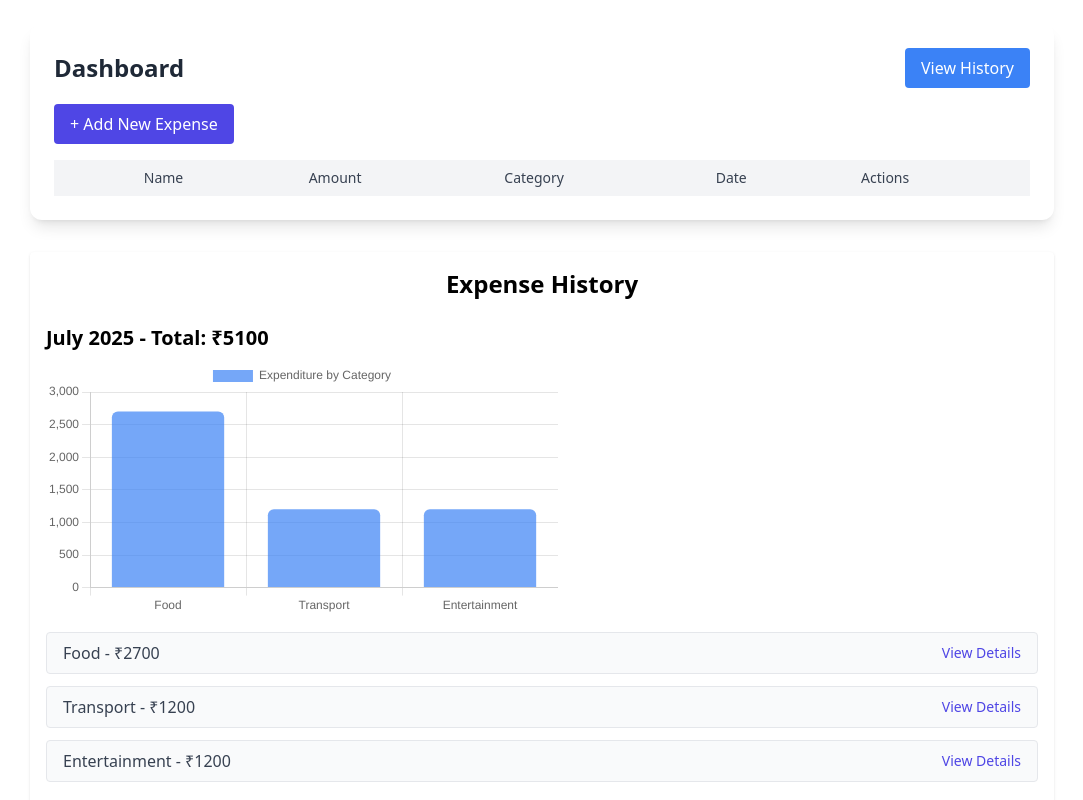
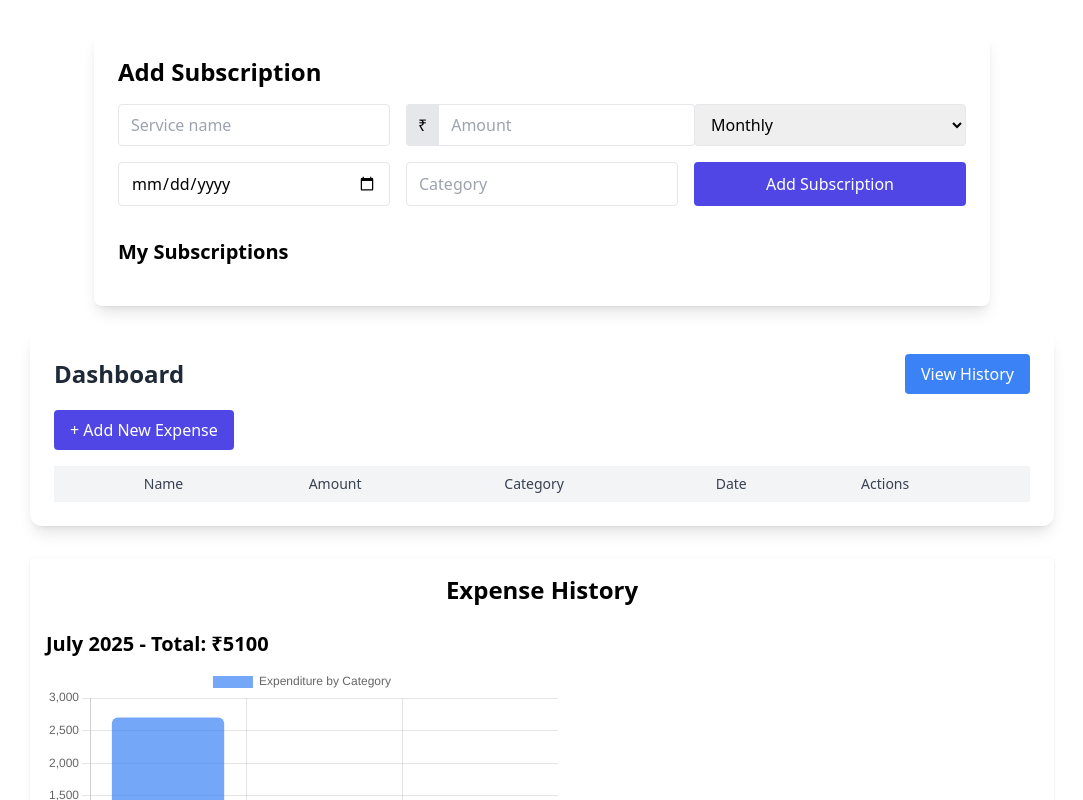
Before and after one commit to dipteshrastogi/Expense-Tracker-Project, a React (Vite) app in the folder frontend/: page / in a window 1280 px wide. Shown: the top 800 px of the page, without its empty margins (98-1181 px from the left). Built offline with nearby package versions, Linux system fonts and the light colour scheme.

Commit message:
Feat: added subscription page

```diff
--- a/frontend/package.json
+++ b/frontend/package.json
@@ -17,7 +17,8 @@
     "react-dnd": "^16.0.1",
     "react-dnd-html5-backend": "^16.0.1",
     "react-dom": "^19.1.0",
-    "react-router-dom": "^7.6.3"
+    "react-router-dom": "^7.6.3",
+    "uuid": "^11.1.0"
   },
   "devDependencies": {
     "@eslint/js": "^9.29.0",
--- a/frontend/src/App.jsx
+++ b/frontend/src/App.jsx
@@ -1,4 +1,5 @@
 import { useState } from 'react'
+import SubscriptionPage from './components/SubscriptionPage.jsx'
 import DashboardPage from './components/DashboardPage.jsx'
 import ProfilePage from './components/ProfilePage.jsx'
 import SignUpPage from './components/SignUpPage.jsx'
@@ -10,6 +11,7 @@ function App() {
 
   return (
     <>
+    <SubscriptionPage/>
     <DashboardPage/>
     <HistoryPage/>
     <SignInPage/>
--- /dev/null
+++ b/frontend/src/components/SubscriptionPage.jsx
@@ -0,0 +1,107 @@
+// src/components/SubscriptionPage.jsx
+import React, { useState, useEffect } from 'react';
+import { v4 as uuidv4 } from 'uuid';
+
+const SubscriptionPage = ({ subscriptions = [], onCharge }) => {
+  const [subs, setSubs] = useState([]);
+  const [form, setForm] = useState({ id: null, name: '', amount: '', interval: 'monthly', nextChargeDate: '', category: '' });
+
+  useEffect(() => {
+    // initialize local subscriptions once
+    setSubs(subscriptions);
+  }, []);
+
+
+  // Automatic charge processing
+  useEffect(() => {
+    const today = new Date().toISOString().slice(0,10);
+    subs.forEach(sub => {
+      if(sub.isActive && sub.nextChargeDate <= today) {
+        onCharge && onCharge(sub);
+        // bump nextChargeDate
+        const next = new Date(sub.nextChargeDate);
+        if(sub.interval === 'monthly') next.setMonth(next.getMonth()+1);
+        else next.setFullYear(next.getFullYear()+1);
+        updateSub({ ...sub, nextChargeDate: next.toISOString().slice(0,10) });
+      }
+    });
+  }, [subs]);
+
+  const handleChange = e => setForm({ ...form, [e.target.name]: e.target.value });
+
+  const resetForm = () => setForm({ id: null, name: '', amount: '', interval: 'monthly', nextChargeDate: '', category: '' });
+
+  const addSub = sub => {
+    setSubs(prev => [...prev, sub]);
+  };
+
+  const updateSub = sub => {
+    setSubs(prev => prev.map(s => s.id === sub.id ? sub : s));
+  };
+
+  const removeSub = id => {
+    setSubs(prev => prev.filter(s => s.id !== id));
+  };
+
+  const handleSubmit = e => {
+    e.preventDefault();
+    const { name, amount, interval, nextChargeDate, category } = form;
+    if(!name || !amount || !nextChargeDate) return;
+    const payload = {
+      id: form.id || uuidv4(),
+      name,
+      amount: parseFloat(amount),
+      interval,
+      nextChargeDate,
+      category,
+      isActive: true,
+    };
+    if(form.id) updateSub(payload);
+    else addSub(payload);
+    resetForm();
+  };
+
+  const startEdit = sub => setForm(sub);
+
+  return (
+    <div className="max-w-4xl mx-auto mt-8 p-6 bg-white shadow-lg rounded-lg">
+      <h2 className="text-2xl font-semibold mb-4">Add Subscription</h2>
+      <form onSubmit={handleSubmit} className="mb-6 grid grid-cols-1 md:grid-cols-3 gap-4">
+        <input name="name" value={form.name} onChange={handleChange} required placeholder="Service name" className="border rounded px-3 py-2" />
+        <div className="flex">
+          <span className="inline-flex items-center px-3 bg-gray-200 rounded-l">₹</span>
+          <input name="amount" value={form.amount} onChange={handleChange} required type="number" placeholder="Amount" className="border-t border-b border-r rounded-r px-3 py-2 flex-1" />
+        </div>
+        <select name="interval" value={form.interval} onChange={handleChange} className="border rounded px-3 py-2">
+          <option value="monthly">Monthly</option>
+          <option value="yearly">Yearly</option>
+        </select>
+        <input name="nextChargeDate" type="date" value={form.nextChargeDate} onChange={handleChange} required className="border rounded px-3 py-2" />
+        <input name="category" value={form.category} onChange={handleChange} placeholder="Category" className="border rounded px-3 py-2" />
+        <button type="submit" className="bg-indigo-600 text-white px-4 py-2 rounded hover:bg-indigo-700">
+          {form.id ? 'Update Subscription' : 'Add Subscription'}
+        </button>
+      </form>
+
+      <h2 className="text-xl font-semibold mt-8 mb-4">My Subscriptions</h2>
+      <ul className="space-y-4">
+        {subs.map(sub => (
+          <li key={sub.id} className="flex justify-between items-center border rounded px-4 py-2">
+            <div>
+              <h3 className="font-medium">{sub.name}</h3>
+              <p className="text-sm text-gray-600">
+                ₹{sub.amount} / {sub.interval}, Next: {sub.nextChargeDate}
+              </p>
+            </div>
+            <div className="flex space-x-2">
+              <button onClick={() => startEdit(sub)} className="text-blue-500 hover:underline text-sm">Edit</button>
+              <button onClick={() => removeSub(sub.id)} className="text-red-500 hover:underline text-sm">Remove</button>
+            </div>
+          </li>
+        ))}
+      </ul>
+    </div>
+  );
+};
+
+export default SubscriptionPage;
```
Also changed, not shown: 1 other file (tests, documents, lock files or other folders).
